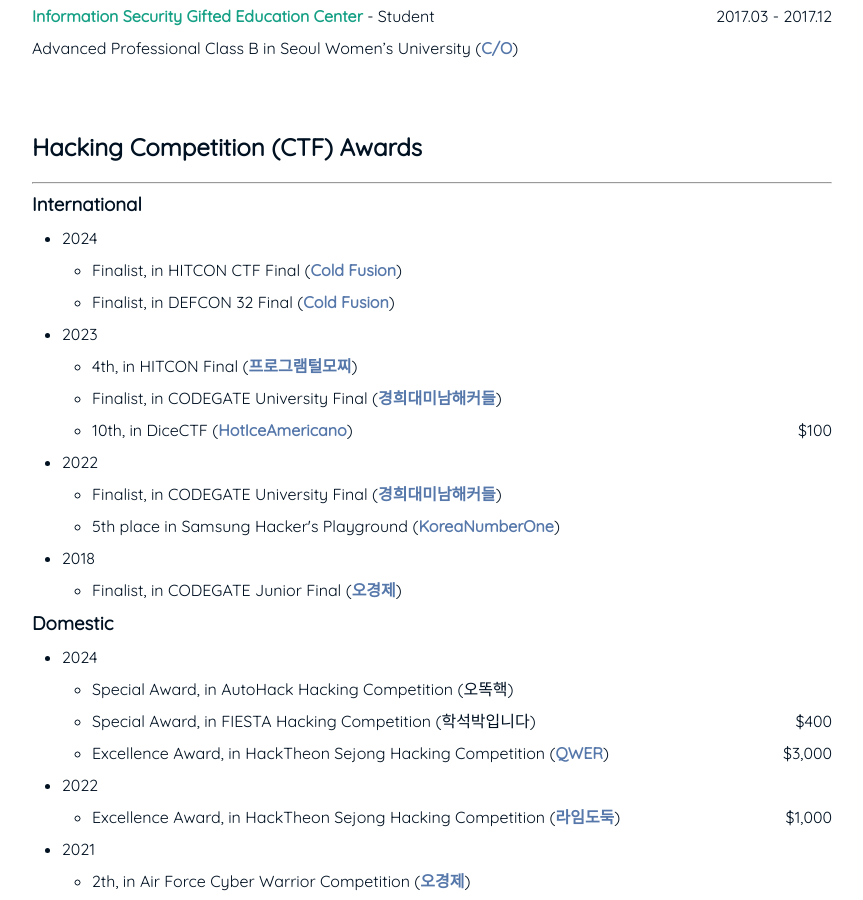
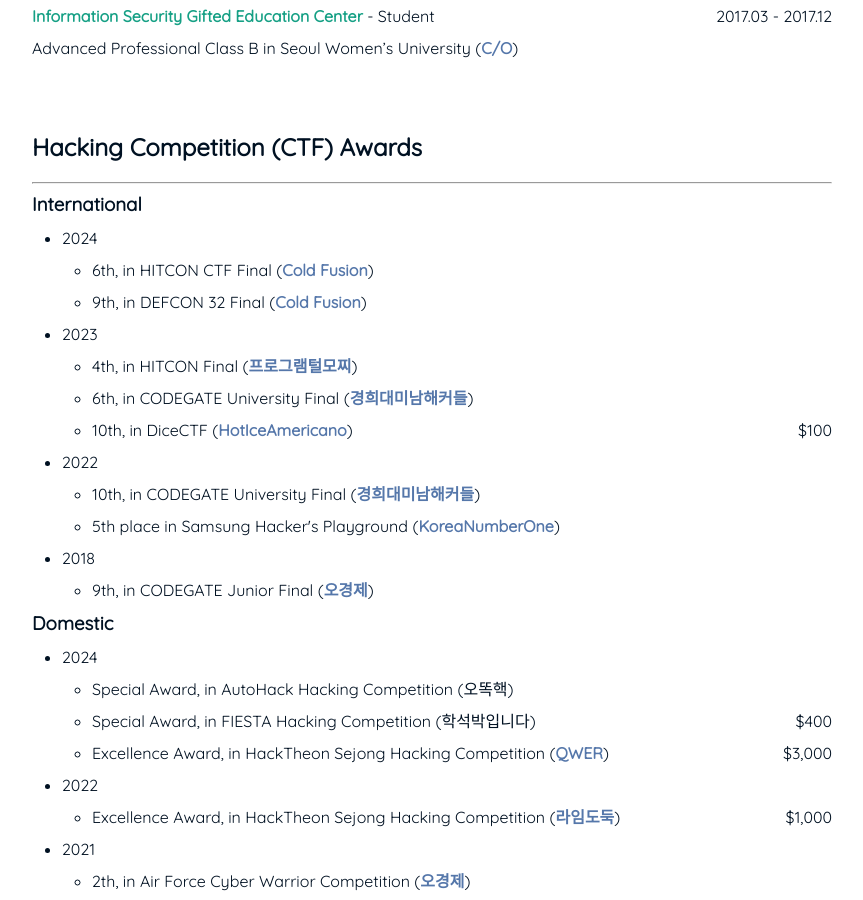
Before and after one commit to Gyeongje/gyeongje.github.io, a Jekyll site: the page built from index.md, in a window 1280 px wide and 900 px high, scrolled down 987 px. Shown: the whole window, without its empty margins (208-1071 px from the left). Built offline with Jekyll 4.4.1, drawn with Linux system fonts in a browser that asks for light colours.

Commit message:
Update index.md

```diff
--- a/index.md
+++ b/index.md
@@ -40,26 +40,26 @@
 <ul>
 <li>2024</li>
 <ul>
-	<li>Finalist, in HITCON CTF Final (<a href="https://ctftime.org/event/2345">Cold Fusion</a>)</li>
-	<li>Finalist, in DEFCON 32 Final (<a href="https://nautilus.institute/blog/2024/defcon-32-ctf-final-results">Cold Fusion</a>)</li>
+	<li>6th, in HITCON CTF Final (<a href="https://ctftime.org/event/2345">Cold Fusion</a>)</li>
+	<li>9th, in DEFCON 32 Final (<a href="https://nautilus.institute/blog/2024/defcon-32-ctf-final-results">Cold Fusion</a>)</li>
 </ul>
 <li>2023</li>
 <ul>
 	<li>4th, in HITCON Final (<a href="https://ctftime.org/event/2035/">프로그램털모찌</a>)</li>
-	<li>Finalist, in CODEGATE University Final (<a href="http://www.newstap.co.kr/news/photo/202306/196798_315670_357.jpg">경희대미남해커들</a>)</li>
+	<li>6th, in CODEGATE University Final (<a href="http://www.newstap.co.kr/news/photo/202306/196798_315670_357.jpg">경희대미남해커들</a>)</li>
 	<li>10th, in DiceCTF (<a href="https://ctftime.org/event/1838/">HotIceAmericano</a>) <span style="float: right; ">$100</span></li>
 </ul>
 
 <li>2022</li>
 <ul>
-	<li>Finalist, in CODEGATE University Final (<a href="https://www.boannews.com/media/view.asp?idx=105159">경희대미남해커들</a>)</li>
+	<li>10th, in CODEGATE University Final (<a href="https://www.boannews.com/media/view.asp?idx=105159">경희대미남해커들</a>)</li>
 	<li>5th place in Samsung Hacker's Playground (<a href="https://ctftime.org/event/1715">KoreaNumberOne</a>)</li>
 </ul>
 
 
 <li>2018</li>
 <ul>
-	<li>Finalist, in CODEGATE Junior Final (<a href="{{ '/assets/코드게이트본선9위.png' | prepend: site.baseurl }}">오경제</a>) </li>
+	<li>9th, in CODEGATE Junior Final (<a href="{{ '/assets/코드게이트본선9위.png' | prepend: site.baseurl }}">오경제</a>) </li>
 </ul>
 </ul>
 
```
